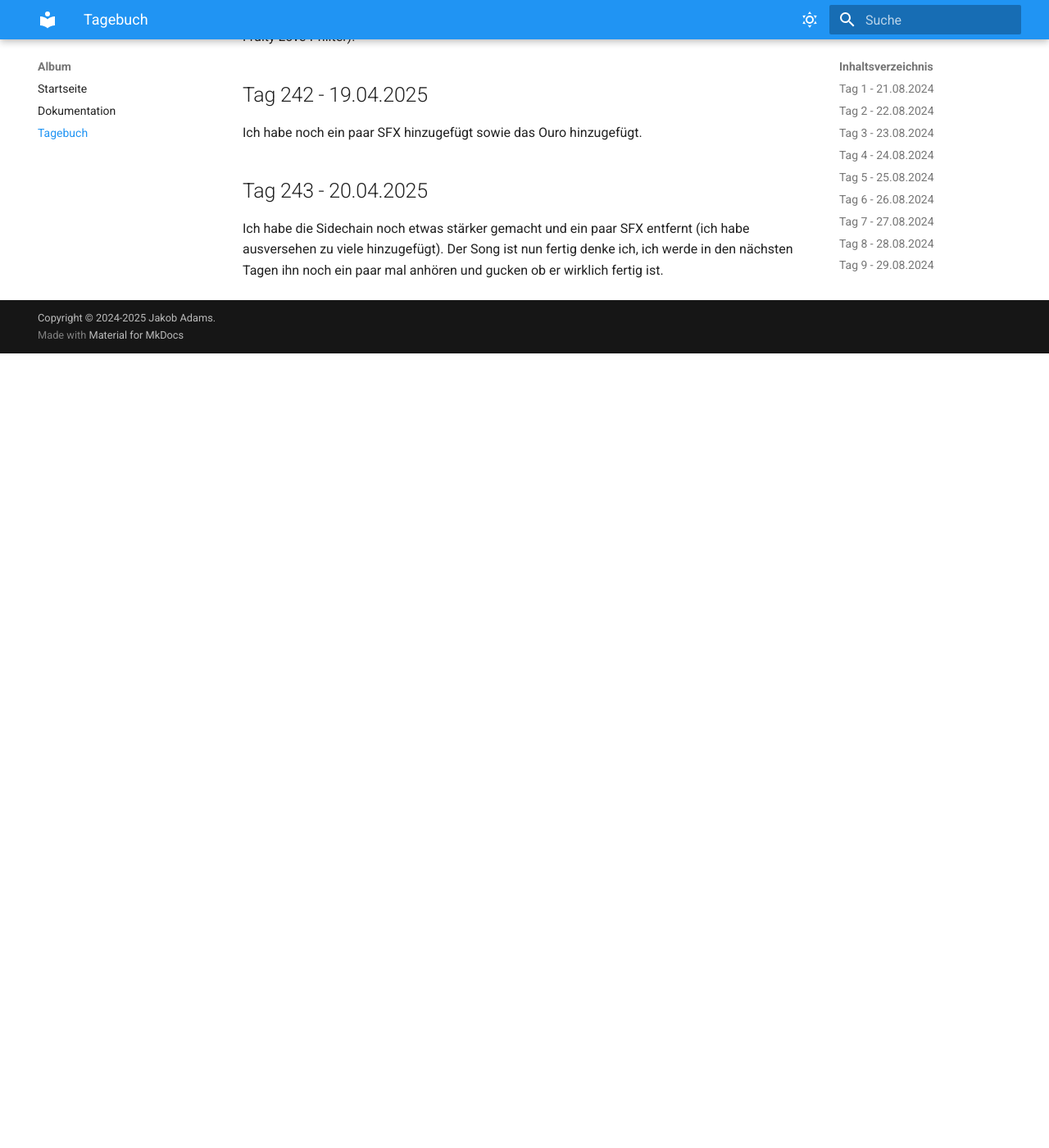
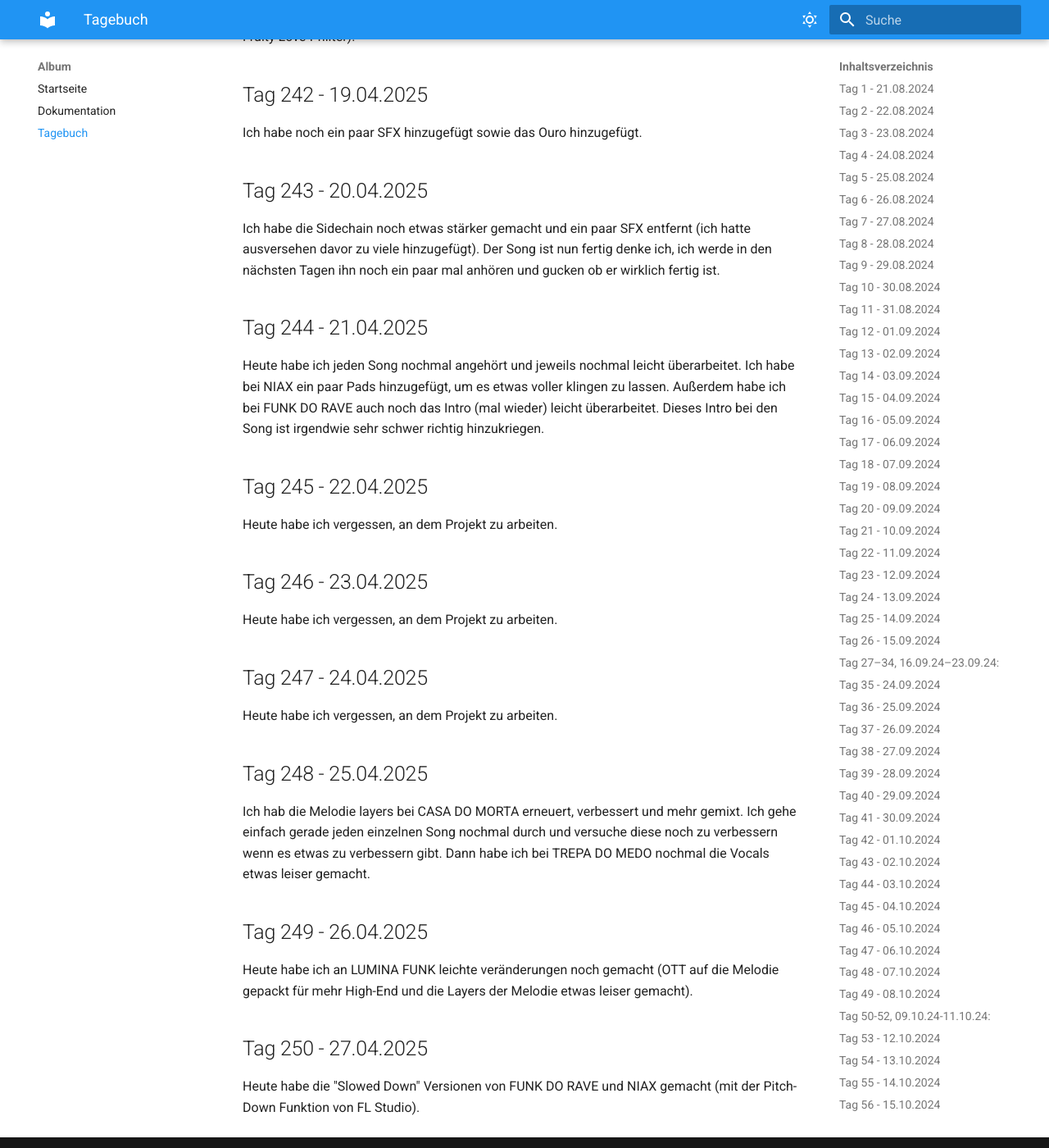
Before and after one commit to envacity/docs, an MkDocs documentation site: the page built from docs/Tagebuch.md, in a window 1280 px wide and 1400 px high, scrolled down 23392 px. Shown: the whole window at 82% size. Built offline with MkDocs 1.6.1 and Material for MkDocs 9.7.7, drawn with Linux system fonts in a browser that asks for light colours; before the commit the page ends 23823 px from its top, so only the background shows below that.

Commit message:
update 2

```diff
--- a/docs/Tagebuch.md
+++ b/docs/Tagebuch.md
@@ -709,4 +709,32 @@ Ich habe noch ein paar SFX hinzugefügt sowie das Ouro hinzugefügt.
 
 ## Tag 243 - 20.04.2025
 
-Ich habe die Sidechain noch etwas stärker gemacht und ein paar SFX entfernt (ich habe ausversehen zu viele hinzugefügt). Der Song ist nun fertig denke ich, ich werde in den nächsten Tagen ihn noch ein paar mal anhören und gucken ob er wirklich fertig ist.
+Ich habe die Sidechain noch etwas stärker gemacht und ein paar SFX entfernt (ich hatte ausversehen davor zu viele hinzugefügt). Der Song ist nun fertig denke ich, ich werde in den nächsten Tagen ihn noch ein paar mal anhören und gucken ob er wirklich fertig ist.
+
+## Tag 244 - 21.04.2025
+
+Heute habe ich jeden Song nochmal angehört und jeweils nochmal leicht überarbeitet. Ich habe bei NIAX ein paar Pads hinzugefügt, um es etwas voller klingen zu lassen. Außerdem habe ich bei FUNK DO RAVE auch noch das Intro (mal wieder) leicht überarbeitet. Dieses Intro bei den Song ist irgendwie sehr schwer richtig hinzukriegen.
+
+## Tag 245 - 22.04.2025
+
+Heute habe ich vergessen, an dem Projekt zu arbeiten.
+
+## Tag 246 - 23.04.2025
+
+Heute habe ich vergessen, an dem Projekt zu arbeiten.
+
+## Tag 247 - 24.04.2025
+
+Heute habe ich vergessen, an dem Projekt zu arbeiten.
+
+## Tag 248 - 25.04.2025
+
+Ich hab die Melodie layers bei CASA DO MORTA erneuert, verbessert und mehr gemixt. Ich gehe einfach gerade jeden einzelnen Song nochmal durch und versuche diese noch zu verbessern wenn es etwas zu verbessern gibt. Dann habe ich bei TREPA DO MEDO nochmal die Vocals etwas leiser gemacht.
+
+## Tag 249 - 26.04.2025
+
+Heute habe ich an LUMINA FUNK leichte veränderungen noch gemacht (OTT auf die Melodie gepackt für mehr High-End und die Layers der Melodie etwas leiser gemacht).
+
+## Tag 250 - 27.04.2025
+
+Heute habe die "Slowed Down" Versionen von FUNK DO RAVE und NIAX gemacht (mit der Pitch-Down Funktion von FL Studio).
```
